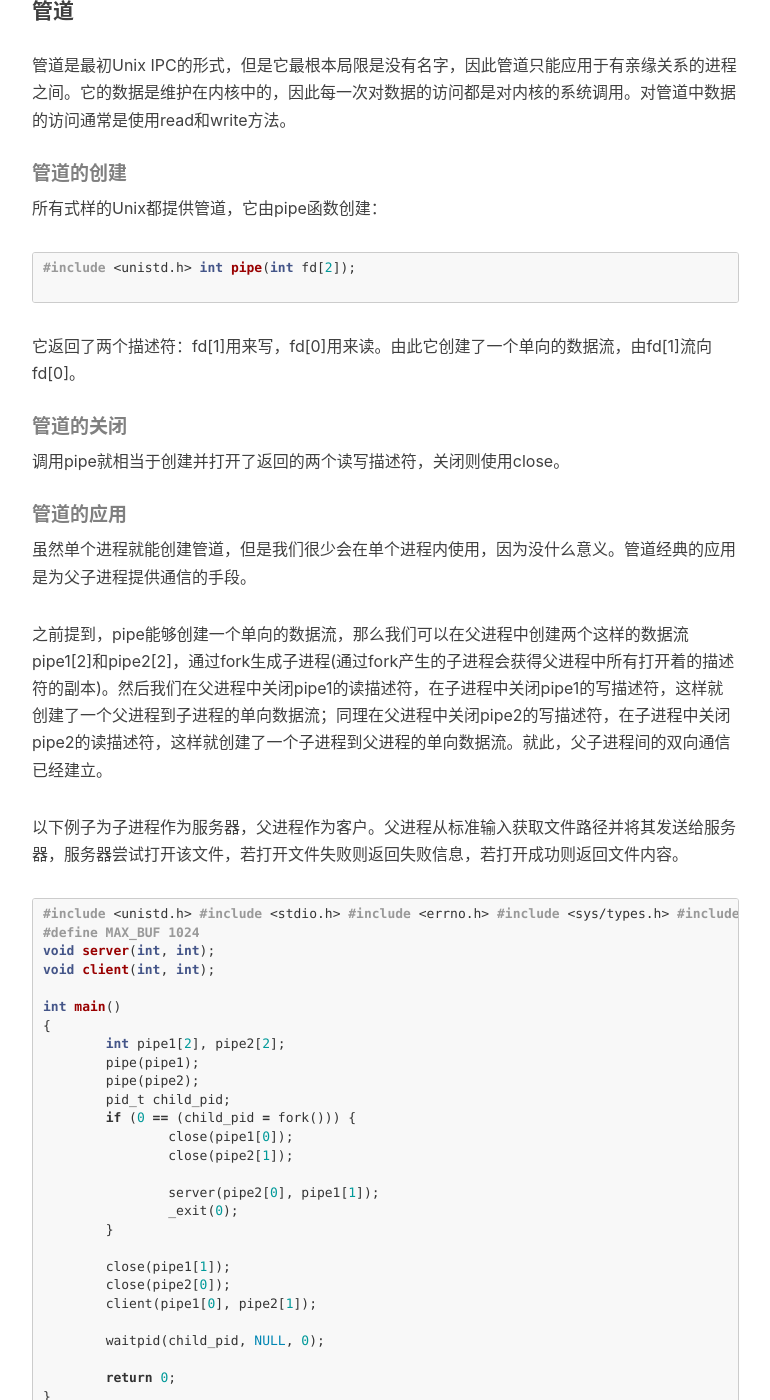
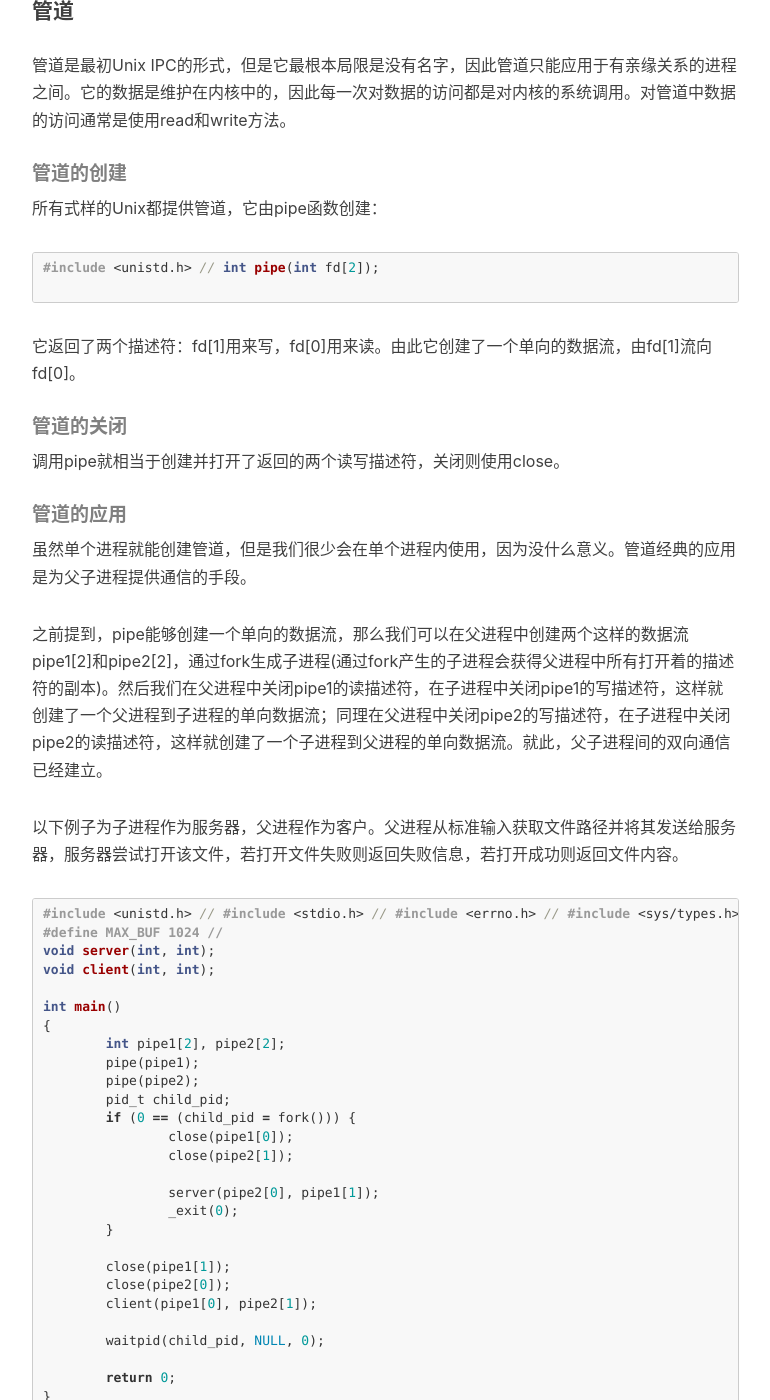
Before and after one commit to Wang-xiao-jian/Wang-xiao-jian.github.io, a Jekyll site: the page built from _posts/2019-11-03-IPC.markdown, in a window 1280 px wide and 1400 px high, scrolled down 3151 px. Shown: the whole window, without its empty margins (233-1003 px from the left). Built offline with Jekyll 4.4.1, drawn with Linux system fonts in a browser that asks for light colours; nearby versions of some CDN libraries; comment, search, counter and statistics services are not loaded; some of the changed text lies outside the part shown.

Commit message:
img path

````diff
--- a/_posts/2019-11-03-IPC.markdown
+++ b/_posts/2019-11-03-IPC.markdown
@@ -77,7 +77,7 @@ IPC对象的类型与其持续性联系起来可能会带来一些令人迷惑
 所有式样的Unix都提供管道，它由pipe函数创建：
 
 ```c++
-#include <unistd.h>
+#include <unistd.h>		//
 int pipe(int fd[2]);
 																	若成功返回0，出错返回-1
 ```
@@ -97,15 +97,15 @@ int pipe(int fd[2]);
 以下例子为子进程作为服务器，父进程作为客户。父进程从标准输入获取文件路径并将其发送给服务器，服务器尝试打开该文件，若打开文件失败则返回失败信息，若打开成功则返回文件内容。
 
 ```c++
-#include <unistd.h>
-#include <stdio.h>
-#include <errno.h>
-#include <sys/types.h>
-#include <sys/wait.h>
-#include <fcntl.h>
-#include <string.h>
+#include <unistd.h>		//
+#include <stdio.h>		//
+#include <errno.h>		//
+#include <sys/types.h>	//
+#include <sys/wait.h>	//
+#include <fcntl.h>		//
+#include <string.h>		//
 
-#define MAX_BUF 1024
+#define MAX_BUF 1024	//
 
 void server(int, int);
 void client(int, int);
@@ -185,7 +185,7 @@ FIFO由mkfifo方法创建，在创建之后还需要通过open或者fopen(某个
 
 ```c++
 #include <sys/stat.h>	//mkfifo, 6个权限常值
-#include <sys/types.h>
+#include <sys/types.h>	//
 
 int mkfifo(const char* pathname, mode_t mode);
 //若成功则返回0，若出错则返回-1
@@ -198,8 +198,8 @@ pathname就是一个普通的Unix路径名，它就是该FIFO的名字。参数m
 当使用mkfifo方法成功创建了一个FIFO之后，如果想要使用它传递消息，那么还必须使用open来打开它：
 
 ```c++
-#include <sys/types.h>
-#include <sys/stat.h>
+#include <sys/types.h>	//
+#include <sys/stat.h>	//
 #include <fcntl.h>	//O_RDONLY, O_WRONLY
 
 int open(const char *path, int oflag, ... );
@@ -212,14 +212,14 @@ FIFO可以打开来读(指定O_RDONLY)或者打开来写(指定O_WRONLY)，但
 就***管道的应用***中的代码完全可以用FIFO替代，只需要修改main函数部分的代码。
 
 ```c++
-#include <cstdio>
-#include <unistd.h>
-#include <sys/types.h>
-#include <sys/stat.h>
-#include <fcntl.h>
-#include <errno.h>
-#include <cstring>
-#include <sys/wait.h>
+#include <cstdio>		//
+#include <unistd.h>		//
+#include <sys/types.h>	//
+#include <sys/stat.h>	//
+#include <fcntl.h>		//
+#include <errno.h>		//
+#include <cstring>		//
+#include <sys/wait.h>	//
 
 #define FIFO1 "/tmp/fifo.1"
 #define FIFO2 "/tmp/fifo.2"
@@ -276,7 +276,7 @@ int main()
 - 但是之前说到的管道并不会调用open来打开，那么就只能使用第二种方法：对于一个已经打开的描述符，可以调用fcntl来启用O_NONBLOCK。
 
   ```c++
-  #include <fcntl.h>
+  #include <fcntl.h>	//
   int flag = fcntl(fd, F_GETFL, 0);	//获得当前文件状态标志
   flag |= O_NONBLOCK;					//启用非阻塞
   fcntl(fd, FSETFL, flag);
@@ -291,4 +291,4 @@ int main()
 
 以下图片中的内容展示了指定非阻塞标志对于打开FIFO只读，打开FIFO只写，从空管道或者空FIFO中读取以及往管道或FIFO中写入的影响：
 
-![](/Desktop/blog/img/in-post/额外属性.png)
+![](/img/in-post/额外属性.png)
````
